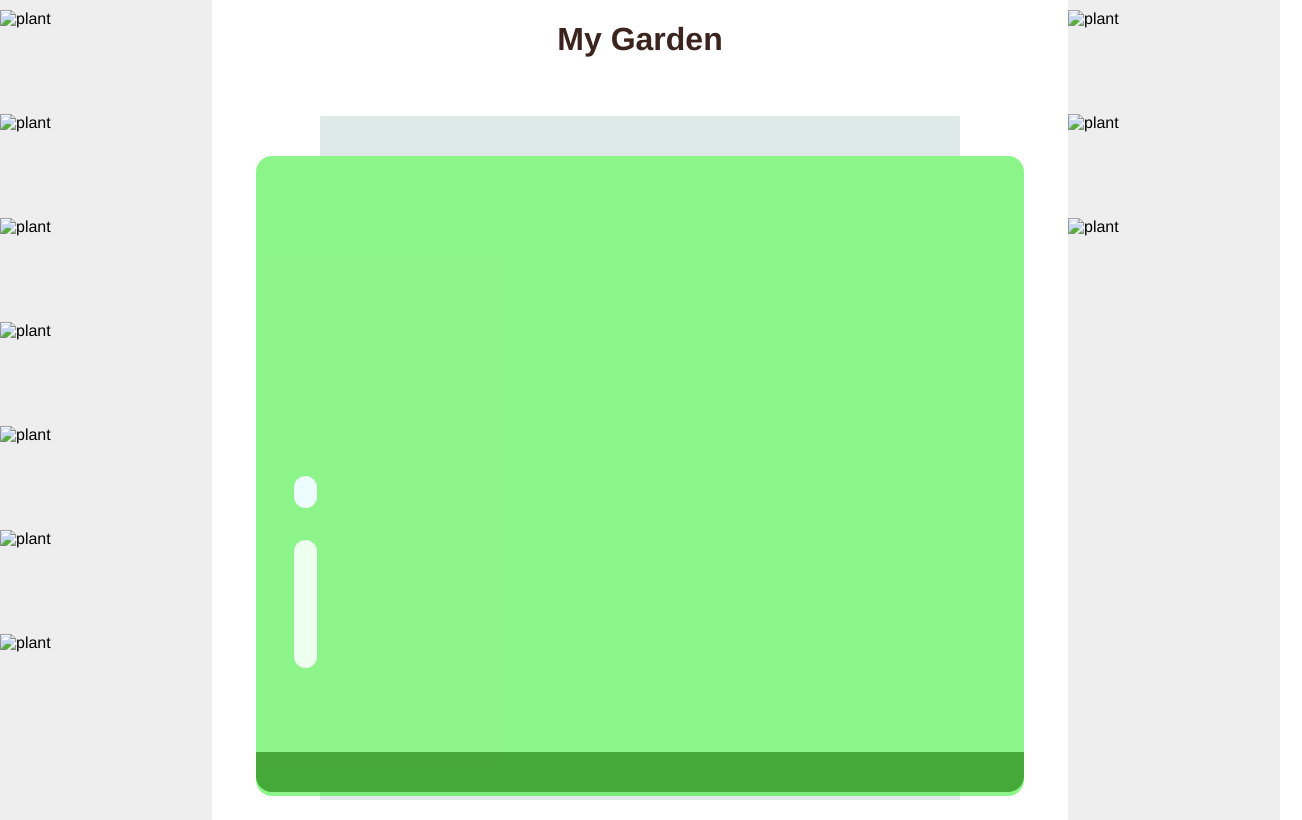
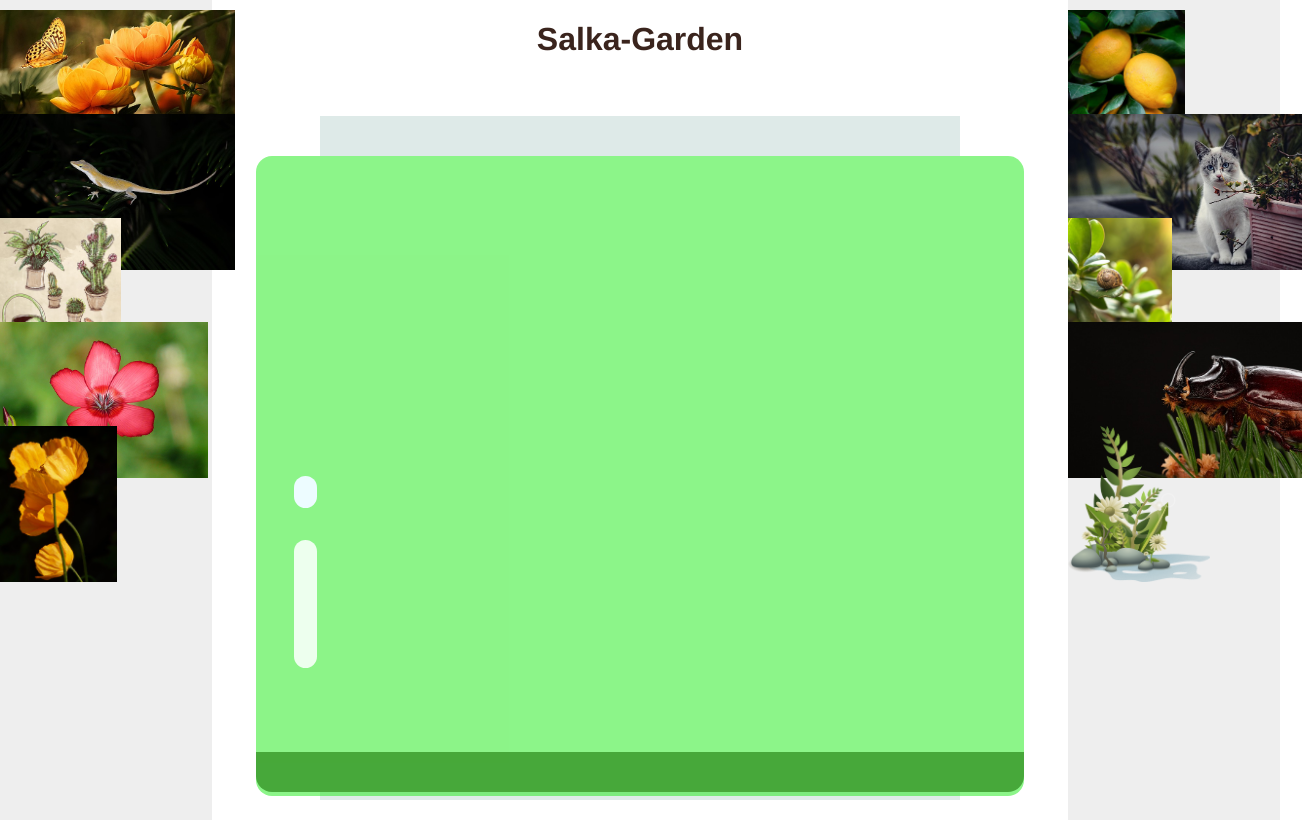
Before and after one commit to hafthors/SalkaSol-Garden, a plain HTML site: page index.html in a window 1280 px wide. Shown: the whole page, 1302 px wide, since content can reach past the window. Drawn offline with Linux system fonts and the light colour scheme.

Commit message:
Update plant images and titles in index.html

```diff
--- a/index.html
+++ b/index.html
@@ -13,43 +13,43 @@
 
 	<body>
 		<div id="page">
-			<h1>My Garden</h1>
+			<h1>Salka-Garden</h1>
 
 			<div id="left-container" class="container">
 				<div class="plant-holder">
-					<img class="plant" alt="plant" id="plant1" src="butterfly.jpg"/>
+					<img class="plant" alt="plant" id="plant1" src="plant1.jpg"/>
 				</div>
 				<div class="plant-holder">
-					<img class="plant" alt="plant" id="plant2" src="./images/reptille.jpg" />
+					<img class="plant" alt="plant" id="plant2" src="reptille.jpg" />
 				</div>
 				<div class="plant-holder">
-					<img class="plant" alt="plant" id="plant3" src="./images/garden-kit.jpg" />
+					<img class="plant" alt="plant" id="plant3" src="garden-kit.jpg" />
 				</div>
 				<div class="plant-holder">
-					<img class="plant" alt="plant" id="plant4" src="./images/rosa-flower.jpg" />
+					<img class="plant" alt="plant" id="plant4" src="rosa-flower.jpg" />
 				</div>
 				<div class="plant-holder">
-					<img class="plant" alt="plant" id="plant5" src="./images/yellow-flower.jpg" />
+					<img class="plant" alt="plant" id="plant5" src="yellow-flower.jpg" />
 				</div>
-				<div class="plant-holder">
-					<img class="plant" alt="plant" id="plant6" src="./images/stone.png" />
-				</div>
-				<div class="plant-holder">
-					<img class="plant" alt="plant" id="plant7" src="./images/monster.jpg" />
-				</div>
+
+
 			</div>
 			<div id="right-container" class="container">
 				<div class="plant-holder">
-					<img class="plant" alt="plant" id="plant8" src="./images/lemons.jpg" />
+					<img class="plant" alt="plant" id="plant8" src="lemons.jpg" />
 				</div>
 				<div class="plant-holder">
-					<img class="plant" alt="plant" id="plant9" src="./images/catingarden.jpg" />
+					<img class="plant" alt="plant" id="plant9" src="catingarden.jpg" />
 				</div>
 				<div class="plant-holder">
-					<img class="plant" alt="plant" id="plant10" src="./images/kudungur.jpg" />
+					<img class="plant" alt="plant" id="plant10" src="kudungur.jpg" />
 				</div>
-
-
+			<div class="plant-holder">
+					<img class="plant" alt="plant" id="plant7" src="monster.jpg" />
+				</div>
+			<div class="plant-holder">
+					<img class="plant" alt="plant" id="plant6" src="stone.png" />
+				</div>
 				</div>
 			</div>
 
```
